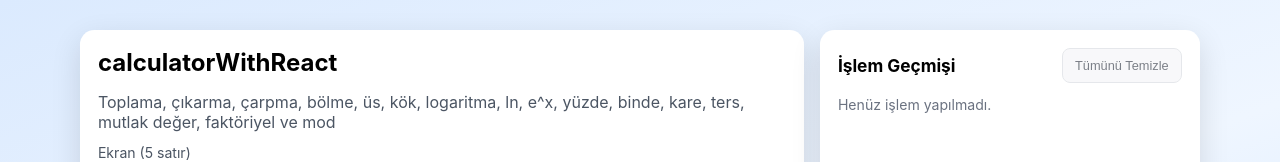
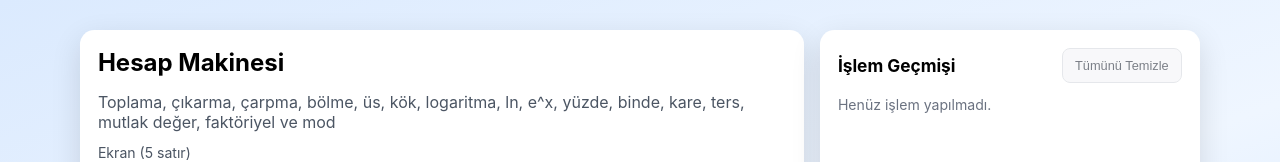
Before and after one commit to alikizilirmak/reactWithTypeScript, a React (Vite) app: page / in a window 1280 px wide. Shown: the top 162 px of the page. Built offline with nearby package versions, Linux system fonts and the light colour scheme.

Commit message:
Restore on-screen app title to Hesap Makinesi
Co-authored-by: Ali Kızılırmak <akzlrmk.1990@gmail.com>

```diff
--- a/src/App.tsx
+++ b/src/App.tsx
@@ -846,7 +846,7 @@ function App() {
 
       {/* Uygulamanın hesaplama tarafı */}
       <main className="calculator">
-        <h1>calculatorWithReact</h1>
+        <h1>Hesap Makinesi</h1>
         <p className="subtitle">
           Toplama, çıkarma, çarpma, bölme, üs, kök, logaritma, ln, e^x, yüzde,
           binde, kare, ters, mutlak değer, faktöriyel ve mod
```
